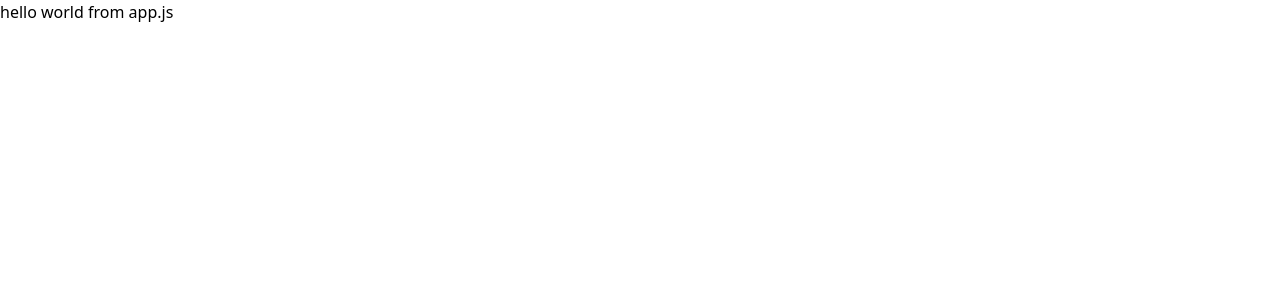
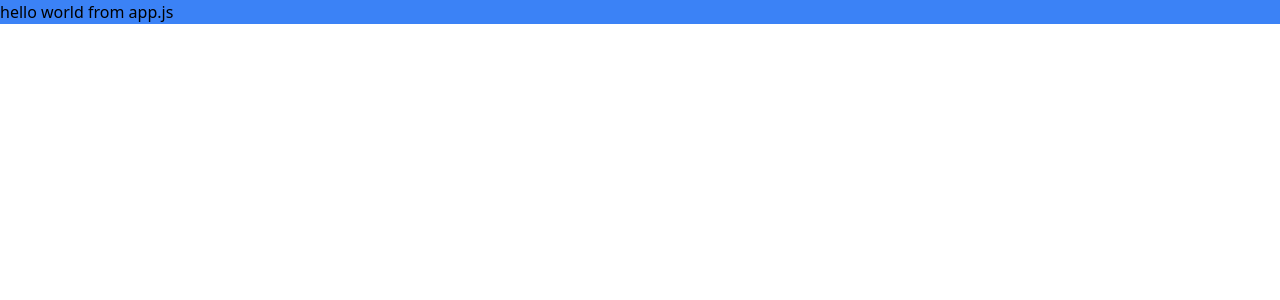
Before and after one commit to glasfixgmbh/prof_lee_frontend, a React (Create React App) app: page / in a window 1280 px wide. Shown: the top 300 px of the page. Built offline with nearby package versions, Linux system fonts and the light colour scheme.

Commit message:
test tailwind css

```diff
--- a/src/App.js
+++ b/src/App.js
@@ -1,7 +1,9 @@
 function App() {
   return (
     <div className="App">
-      hello world from app.js
+      <div className="bg-blue-500">
+          hello world from app.js
+      </div>
     </div>
   );
 }
```
